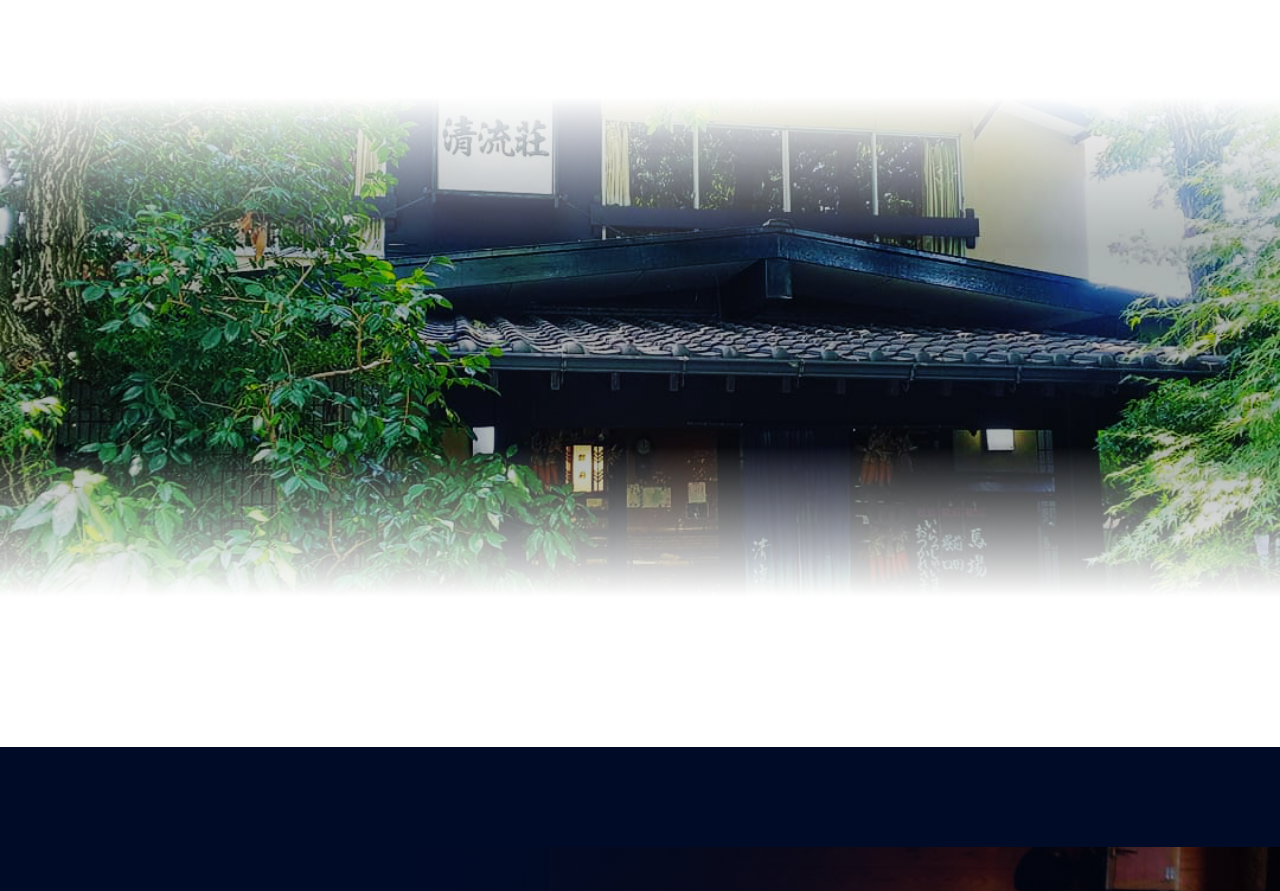
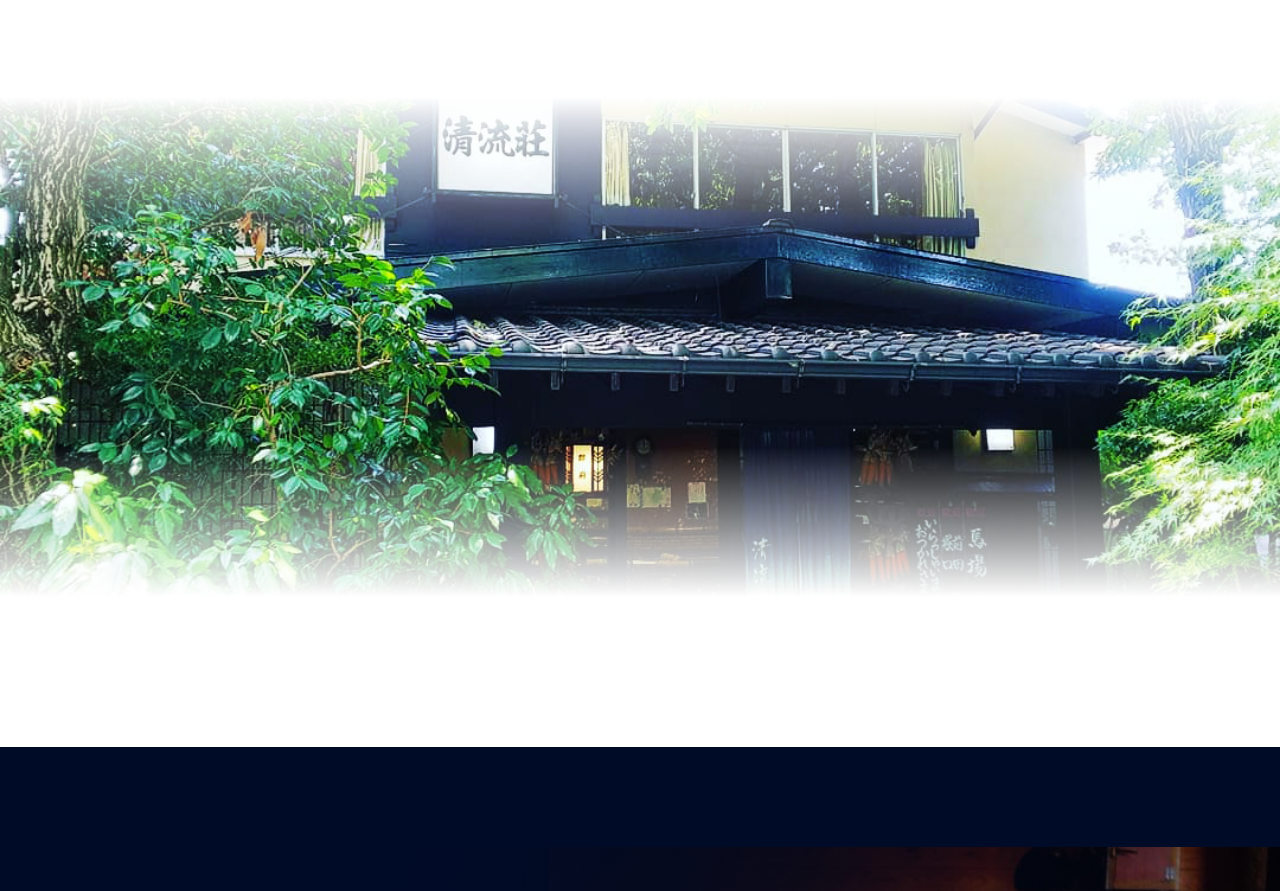
Before and after one commit to Shororo/seiryuusou, a plain HTML site: page index.html in a window 1280 px wide. Shown: the part 1147-2038 px from the top of the page. Drawn offline with nearby package versions, Linux system fonts and the light colour scheme.

Commit message:
Add files via upload

```diff
--- a/assets/mystyle.css
+++ b/assets/mystyle.css
@@ -712,7 +712,7 @@ nav a:hover{
 .contena-nozoki{
   width: 100%;
   height: 100%;
-  background: linear-gradient(180deg, rgba(255, 255, 255, 1), rgba(0, 0, 0, 0.3) 30%, rgba(0, 0, 0, 0.3) 70%, rgba(255, 255, 255, 1));
+  background: linear-gradient(180deg, rgba(255, 255, 255, 1), rgba(0, 0, 0, 0) 30%, rgba(0, 0, 0, 0) 70%, rgba(255, 255, 255, 1));
 }
 /*プロローグここまで*/
 
```
